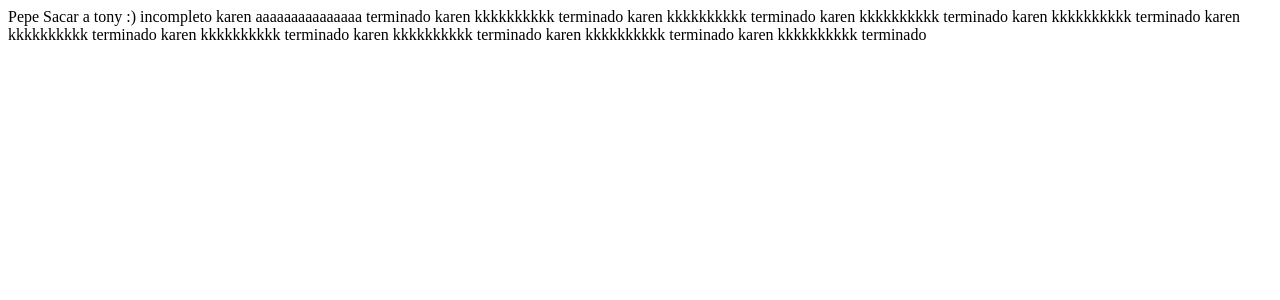
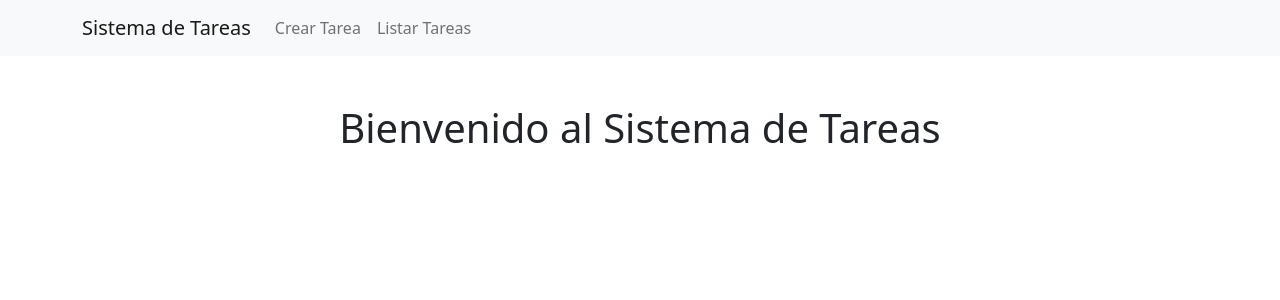
Before and after one commit to karensemanate/GestorTareas, a Django app: page / in a window 1280 px wide. Shown: the top 300 px of the page. Run offline with Django 5.2, Linux system fonts and the light colour scheme; data comes from the database, SQL or seed files in the repository; both versions use the stored data as it was after the commit.

Commit message:
creacione estilos

```diff
--- /dev/null
+++ b/gestor/templates/index.html
@@ -0,0 +1,32 @@
+<!DOCTYPE html>
+<html lang="en">
+<head>
+    <meta charset="UTF-8">
+    <meta name="viewport" content="width=device-width, initial-scale=1.0">
+    <link href="https://cdn.jsdelivr.net/npm/bootstrap@5.0.0-beta2/dist/css/bootstrap.min.css" rel="stylesheet" integrity="sha384-BmbxuPwQa2lc/FVzBcNJ7UAyJxM6wuqIj61tLrc4wSX0szH/Ev+nYRRuWlolflfl" crossorigin="anonymous">
+    <title>Sistema de Tareas</title>
+</head>
+<body>
+    <nav class="navbar navbar-expand-lg navbar-light bg-light">
+        <div class="container">
+            <a class="navbar-brand" href="#">Sistema de Tareas</a>
+            <button class="navbar-toggler" type="button" data-toggle="collapse" data-target="#navbarSupportedContent" aria-controls="navbarSupportedContent" aria-expanded="false" aria-label="Toggle navigation">
+                <span class="navbar-toggler-icon"></span>
+            </button>
+            <div class="collapse navbar-collapse" id="navbarSupportedContent">
+                <ul class="navbar-nav mr-auto">
+                    <li class="nav-item active">
+                        <a class="nav-link" href="crear">Crear Tarea</a  >
+                    </li>
+                    <li class="nav-item">
+                        <a class="nav-link" href="listar">Listar Tareas</a>
+                    </li>
+                </ul>
+            </div>
+        </div>
+    </nav>
+    <div class="container mt-5">
+        <h1 class="text-center">Bienvenido al Sistema de Tareas</h1>
+    </div>
+</body>
+</html>
--- a/gestor/templates/listar.html
+++ b/gestor/templates/listar.html
@@ -1,5 +1,24 @@
-{% for tarea in tareas %}
-{{tarea.titulo}}
-{{tarea.descripcion}}
-{{tarea.estado}}
-{% endfor %}
+<!DOCTYPE html>
+<html lang="en">
+<head>
+    <meta charset="UTF-8">
+    <meta name="viewport" content="width=device-width, initial-scale=1.0">
+    <link href="https://cdn.jsdelivr.net/npm/bootstrap@5.0.0-beta2/dist/css/bootstrap.min.css" rel="stylesheet" integrity="sha384-BmbxuPwQa2lc/FVzBcNJ7UAyJxM6wuqIj61tLrc4wSX0szH/Ev+nYRRuWlolflfl" crossorigin="anonymous">
+    <link rel="stylesheet" href="https://cdn.jsdelivr.net/npm/bootstrap-icons@1.4.0/font/bootstrap-icons.css">
+    <title>karen</title>
+</head>
+<body>
+    <div class="container mt-5">
+        <h1 class="text-center">Tareas</h1>
+        <ul class="list-group">
+            {% for tarea in tareas %}
+            <li class="list-group-item">
+                <h5>{{ tarea.titulo }}</h5>
+                <p>{{ tarea.descripcion }}</p>
+                <span class="badge bg-{{ tarea.estado}}">{{ tarea.estado }}</span>
+            </li>
+            {% endfor %}
+        </ul>
+    </div>
+</body>
+</html>
--- a/gestor/urls.py
+++ b/gestor/urls.py
@@ -2,6 +2,8 @@ from django.urls import path
 from .views import *
 
 urlpatterns = [
-    path('',listar,name='listar'),
+    path('',index,name='index'),
+    path('listar',listar,name='listar'),
     path('crear',crear,name='crear')
+
 ]
--- a/gestor/views.py
+++ b/gestor/views.py
@@ -3,6 +3,8 @@ from .models import Tarea
 from .form import TareaForm
 
 # Create your views here.
+def index(request):
+    return render(request, 'index.html')
 
 def crear(request):
     if request.method == 'POST':
```
Also changed, not shown: gestor/templates/crear.html (+22 -5 lines), db.sqlite3.
